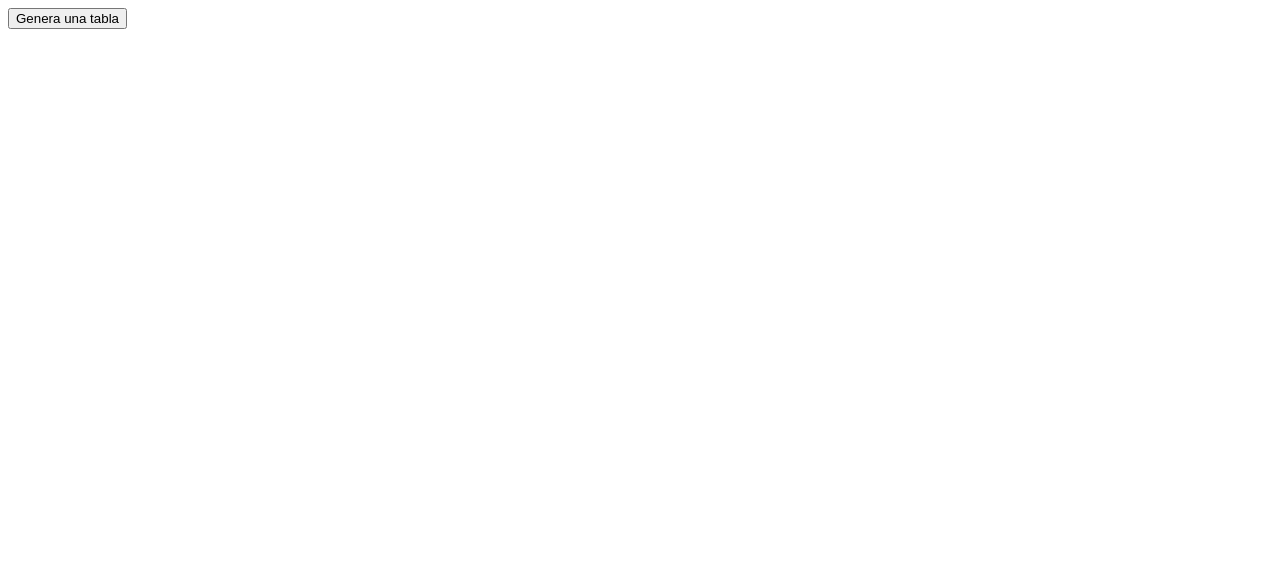
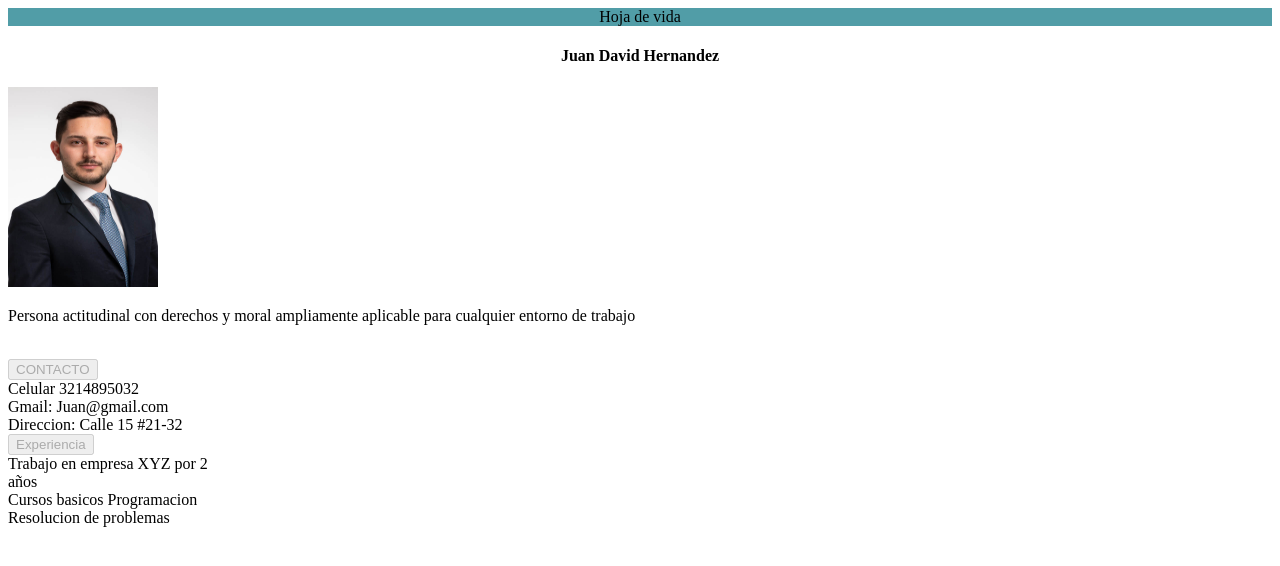
Before and after one commit to Juanhernandez2005/Clase-23-05-2024, a plain HTML site: page index.html in a window 1280 px wide. Drawn offline with Linux system fonts and the light colour scheme.

Commit message:
Add files via upload

```diff
--- a/index.html
+++ b/index.html
@@ -1,49 +1,37 @@
 <!DOCTYPE html>
 <html lang="en">
 <head>
+
+    <link rel="stylesheet" href="style.css">
     <meta charset="UTF-8">
     <meta http-equiv="X-UA-Compatible" content="IE=edge">
     <meta name="viewport" content="width=device-width, initial-scale=1.0">
-    <title>Document</title>
+    <title></title>
+    <div class="wrapper">
+        <div class="ex1">
+            Hoja de vida<br />
+          </div>
+
+    </div>
+
 </head>
 <body>
-    <input type="button" value="Genera una tabla" onclick="genera_tabla()" />
-<script>
-    function genera_tabla() {
-        // Obtener la referencia del elemento body
-        var body = document.getElementsByTagName("body")[0];
 
-        // Crea un elemento <table> y un elemento <tbody>
-        var tabla = document.createElement("table");
-        var tblBody = document.createElement("tbody");
-
-        // Crea las celdas
-        for (var i = 0; i < 2; i++) {
-          // Crea las hileras de la tabla
-          var hilera = document.createElement("tr");
-
-          for (var j = 0; j < 2; j++) {
-            // Crea un elemento <td> y un nodo de texto, haz que el nodo de
-            // texto sea el contenido de <td>, ubica el elemento <td> al final
-            // de la hilera de la tabla
-            var celda = document.createElement("td");
-            var textoCelda = document.createTextNode(
-              "Genero " + i + ", dia 1 " + j,
-            );
-            celda.appendChild(textoCelda);
-            hilera.appendChild(celda);
-          }
-
-          // agrega la hilera al final de la tabla (al final del elemento tblbody)
-          tblBody.appendChild(hilera);
-        }
-
-        // posiciona el <tbody> debajo del elemento <table>
-        tabla.appendChild(tblBody);
-        // appends <table> into <body>
-        body.appendChild(tabla);
-        // modifica el atributo "border" de la tabla y lo fija a "2";
-        tabla.setAttribute("border", "2");
-      }</script>
+<center><h4>Juan David Hernandez</h4></center>
+<img src="Foto-CV-Hombre.jpg" class="rounded float-start" alt="..." width="150" height="200">
+<p>Persona actitudinal con derechos y moral ampliamente aplicable para cualquier entorno de trabajo</p> <br>
+<button type="button" class="btn btn-primary" disabled>CONTACTO </button>
+<div class="mx-auto p-2" style="width: 200px;">
+    Celular 3214895032 <br>
+    Gmail: Juan@gmail.com
+    Direccion: Calle 15 #21-32
+  </div>
+  <button type="button" class="btn btn-primary" disabled>Experiencia</button>
+<div class="mx-auto p-2" style="width: 200px;">
+    Trabajo en empresa XYZ por 2 años <br>
+    Cursos basicos Programacion
+    Resolucion de problemas
+  </div>
+<link rel="stylesheet" href="js.js">
 </body>
 </html>
```
